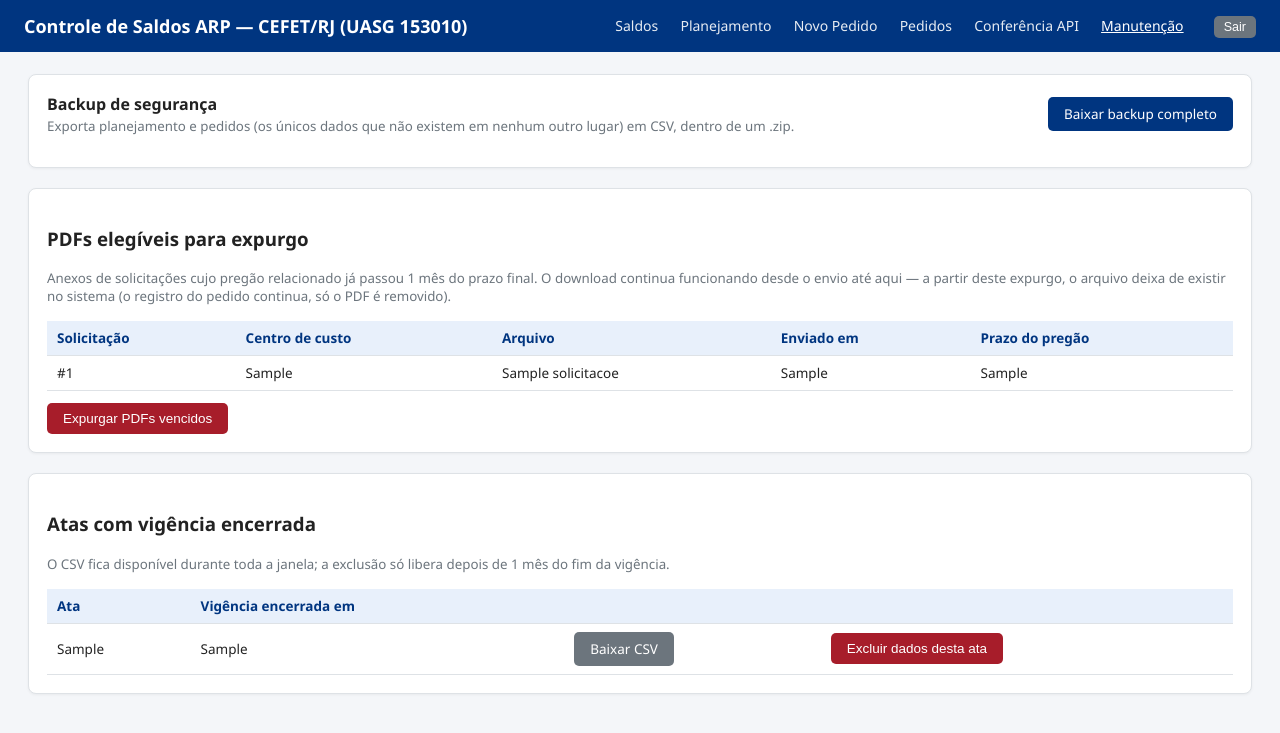
After one commit to dshoque/Controle-de-saldos, a Flask app: page /manutencao in a window 1280 px wide. The commit adds this page. Shown: the top 733 px of the page. Run offline with Flask 3, Linux system fonts and the light colour scheme; the visitor is signed in with stand-in values (Sample User, id 1); tables that the repository leaves empty hold one stand-in row (values such as "Sample post"); a database or web service that is not in the repository returns one stand-in record (values such as "Sample title"); some libraries are stand-ins or nearby versions.

Commit message:
Add files via upload

```diff
--- a/app.py
+++ b/app.py
@@ -1,7 +1,9 @@
+import csv
 import io
 import json
 import os
 import secrets
+import zipfile
 from datetime import date
 from functools import wraps
 
@@ -64,6 +66,9 @@ def calcular_saldos(conn, uasg=UASG_PADRAO):
             i.descricao,
             i.unidade,
             i.quantidade_homologada,
+            a.numero_controle_pncp_compra,
+            COALESCE(pc.liberado, FALSE) AS pregao_liberado,
+            pc.prazo_final AS pregao_prazo_final,
             COALESCE((
                 SELECT SUM(pe.quantidade_solicitada) FROM pedidos pe
                 WHERE pe.numero_ata = p.numero_ata AND pe.uasg = p.uasg AND pe.numero_item = p.numero_item
@@ -71,6 +76,9 @@ def calcular_saldos(conn, uasg=UASG_PADRAO):
             ), 0) AS usado
         FROM planejamento p
         LEFT JOIN itens i ON i.numero_ata = p.numero_ata AND i.uasg = p.uasg AND i.numero_item = p.numero_item
+        LEFT JOIN arps a ON a.numero_ata = p.numero_ata AND a.uasg = p.uasg
+        LEFT JOIN pregoes_controle pc ON pc.numero_controle_pncp_compra = a.numero_controle_pncp_compra
+                                       AND pc.uasg = p.uasg
         WHERE p.uasg = %s
         ORDER BY p.numero_ata, p.numero_item, p.centro_custo
     """, (uasg,)).fetchall()
@@ -81,6 +89,16 @@ def calcular_saldos(conn, uasg=UASG_PADRAO):
         d["saldo"] = d["quantidade_planejada"] - d["usado"]
         resultado.append(d)
     return resultado
+
+
+def pregao_aberto(linha):
+    """Confere se o pregão de uma linha de calcular_saldos() está liberado e dentro do prazo."""
+    if not linha.get("pregao_liberado"):
+        return False
+    prazo = linha.get("pregao_prazo_final")
+    if not prazo:
+        return True
+    return date.today().isoformat() <= str(prazo)
 
 
 def somar_planejamento_por_item(conn, uasg=UASG_PADRAO):
@@ -276,15 +294,41 @@ def planejamento_lote_lista():
     conn = db.get_conn()
     try:
         pregoes = conn.execute("""
-            SELECT numero_controle_pncp_compra, numero_compra, ano_compra, COUNT(*) AS qtd_atas
-            FROM arps
-            WHERE uasg = %s AND numero_controle_pncp_compra IS NOT NULL AND numero_controle_pncp_compra <> ''
-            GROUP BY numero_controle_pncp_compra, numero_compra, ano_compra
-            ORDER BY ano_compra DESC, numero_compra DESC
+            SELECT a.numero_controle_pncp_compra, a.numero_compra, a.ano_compra, COUNT(*) AS qtd_atas,
+                   COALESCE(pc.liberado, FALSE) AS liberado, pc.prazo_final
+            FROM arps a
+            LEFT JOIN pregoes_controle pc ON pc.numero_controle_pncp_compra = a.numero_controle_pncp_compra
+                                           AND pc.uasg = a.uasg
+            WHERE a.uasg = %s AND a.numero_controle_pncp_compra IS NOT NULL AND a.numero_controle_pncp_compra <> ''
+            GROUP BY a.numero_controle_pncp_compra, a.numero_compra, a.ano_compra, pc.liberado, pc.prazo_final
+            ORDER BY a.ano_compra DESC, a.numero_compra DESC
         """, (UASG_PADRAO,)).fetchall()
         return render_template("planejamento_lote_lista.html", pregoes=pregoes)
     finally:
         conn.close()
+
+
+@app.route("/planejamento/lote/<path:pregao_id>/liberar", methods=["POST"])
+@requer_login
+def planejamento_lote_liberar(pregao_id):
+    liberado = request.form.get("liberado") == "on"
+    prazo_final = request.form.get("prazo_final", "").strip() or None
+    conn = db.get_conn()
+    try:
+        conn.execute("""
+            INSERT INTO pregoes_controle (numero_controle_pncp_compra, uasg, liberado, prazo_final, atualizado_em)
+            VALUES (%s, %s, %s, %s, %s)
+            ON CONFLICT (numero_controle_pncp_compra, uasg) DO UPDATE SET
+                liberado = excluded.liberado, prazo_final = excluded.prazo_final, atualizado_em = excluded.atualizado_em
+        """, (pregao_id, UASG_PADRAO, liberado, prazo_final, db.agora()))
+        conn.commit()
+        if liberado:
+            flash(f"Pregão liberado para solicitação{f' até {prazo_final}' if prazo_final else ''}.", "sucesso")
+        else:
+            flash("Pregão fechado para solicitação.", "sucesso")
+    finally:
+        conn.close()
+    return redirect(url_for("planejamento_lote_lista"))
 
 
 @app.route("/planejamento/lote/<path:pregao_id>", methods=["GET", "POST"])
@@ -516,7 +560,8 @@ def solicitar_form(token):
         centro = conn.execute("SELECT codigo, nome FROM centros_custo WHERE token=%s", (token,)).fetchone()
         if not centro:
             abort(404)
-        itens = [s for s in calcular_saldos(conn) if s["centro_custo"] == centro["codigo"]]
+        itens = [s for s in calcular_saldos(conn)
+                 if s["centro_custo"] == centro["codigo"] and pregao_aberto(s)]
         return render_template("solicitar.html", centro=centro, itens=itens, token=token)
     finally:
         conn.close()
@@ -538,7 +583,17 @@ def solicitar_confirmar(token):
             flash("O anexo precisa ser um arquivo .pdf.", "erro")
             return redirect(url_for("solicitar_form", token=token))
 
-        saldos_centro = [s for s in calcular_saldos(conn) if s["centro_custo"] == centro["codigo"]]
+        saldos_centro = [s for s in calcular_saldos(conn)
+                          if s["centro_custo"] == centro["codigo"] and pregao_aberto(s)]
+
+        # Reenvio: o que já está "Solicitado" para este item vai ser substituído (não somado),
+        # então devolve essa quantidade ao saldo disponível antes de validar o novo valor.
+        pendentes = conn.execute("""
+            SELECT numero_ata, numero_item, SUM(quantidade_solicitada) AS total
+            FROM pedidos WHERE uasg=%s AND centro_custo=%s AND status='Solicitado'
+            GROUP BY numero_ata, numero_item
+        """, (UASG_PADRAO, centro["codigo"])).fetchall()
+        pendentes_map = {(p["numero_ata"], p["numero_item"]): p["total"] for p in pendentes}
 
         pedidos_a_criar = []
         erros = []
@@ -554,10 +609,11 @@ def solicitar_confirmar(token):
                 continue
             if quantidade <= 0:
                 continue
-            if quantidade - saldo["saldo"] > 1e-6:
+            saldo_efetivo = saldo["saldo"] + pendentes_map.get((saldo["numero_ata"], saldo["numero_item"]), 0)
+            if quantidade - saldo_efetivo > 1e-6:
                 erros.append(
                     f"Item {saldo['numero_item']} (ata {saldo['numero_ata']}): pedido de {quantidade:.2f} "
-                    f"excede o saldo disponível de {saldo['saldo']:.2f}."
+                    f"excede o saldo disponível de {saldo_efetivo:.2f}."
                 )
                 continue
             pedidos_a_criar.append((saldo["numero_ata"], saldo["numero_item"], quantidade))
@@ -581,6 +637,13 @@ def solicitar_confirmar(token):
         solicitacao_id = solicitacao["id"]
 
         for numero_ata, numero_item, quantidade in pedidos_a_criar:
+            # Reenvio antes do prazo: o pedido anterior ainda não decidido (Solicitado) é substituído
+            # pelo novo, sem apagar o histórico nem o PDF antigo. Itens já Empenhado/Não Empenhado
+            # (decisão já tomada pela DIARP) não são tocados.
+            conn.execute("""
+                UPDATE pedidos SET status='Substituído', atualizado_em=%s
+                WHERE numero_ata=%s AND uasg=%s AND numero_item=%s AND centro_custo=%s AND status='Solicitado'
+            """, (ts, numero_ata, UASG_PADRAO, numero_item, centro["codigo"]))
             conn.execute("""
                 INSERT INTO pedidos (solicitacao_id, data_pedido, numero_ata, uasg, numero_item, centro_custo,
                                       quantidade_solicitada, status, criado_em, atualizado_em)
@@ -729,6 +792,144 @@ def modelo_pedido_xlsx():
         conn.close()
 
 
+# -------------------------------------------------------------- manutenção --
+# Expurgo de PDF vencido, exportação/exclusão de atas com vigência encerrada e backup de segurança.
+# Tudo disparado manualmente por botão — sem depender de agendador externo.
+
+SQL_PDFS_ELEGIVEIS = """
+    SELECT s.id, s.centro_custo, s.nome_arquivo_pdf, s.data_solicitacao, MAX(pc.prazo_final) AS prazo_mais_recente
+    FROM solicitacoes s
+    JOIN pedidos pe ON pe.solicitacao_id = s.id
+    JOIN arps a ON a.numero_ata = pe.numero_ata AND a.uasg = pe.uasg
+    LEFT JOIN pregoes_controle pc ON pc.numero_controle_pncp_compra = a.numero_controle_pncp_compra AND pc.uasg = a.uasg
+    WHERE s.conteudo_pdf IS NOT NULL
+    GROUP BY s.id, s.centro_custo, s.nome_arquivo_pdf, s.data_solicitacao
+    HAVING MAX(pc.prazo_final) IS NOT NULL AND MAX(pc.prazo_final)::date <= (CURRENT_DATE - INTERVAL '1 month')
+"""
+
+
+def _linhas_para_csv_bytes(linhas):
+    buf = io.StringIO()
+    if linhas:
+        writer = csv.DictWriter(buf, fieldnames=list(linhas[0].keys()))
+        writer.writeheader()
+        for linha in linhas:
+            writer.writerow(dict(linha))
+    return buf.getvalue().encode("utf-8-sig")
+
+
+@app.route("/manutencao")
+@requer_login
+def manutencao():
+    conn = db.get_conn()
+    try:
+        pdfs_elegiveis = conn.execute(SQL_PDFS_ELEGIVEIS).fetchall()
+
+        atas_vencidas = conn.execute("""
+            SELECT numero_ata, data_vigencia_fim,
+                   (data_vigencia_fim::date <= CURRENT_DATE - INTERVAL '1 month') AS elegivel_exclusao
+            FROM arps
+            WHERE uasg = %s AND data_vigencia_fim IS NOT NULL AND data_vigencia_fim <> ''
+                  AND data_vigencia_fim::date <= CURRENT_DATE
+            ORDER BY data_vigencia_fim
+        """, (UASG_PADRAO,)).fetchall()
+
+        return render_template("manutencao.html", pdfs_elegiveis=pdfs_elegiveis, atas_vencidas=atas_vencidas)
+    finally:
+        conn.close()
+
+
+@app.route("/manutencao/pdfs/expurgar", methods=["POST"])
+@requer_login
+def manutencao_expurgar_pdfs():
+    conn = db.get_conn()
+    try:
+        ids = [r["id"] for r in conn.execute(SQL_PDFS_ELEGIVEIS).fetchall()]
+        if ids:
+            conn.execute("UPDATE solicitacoes SET conteudo_pdf = NULL WHERE id = ANY(%s)", (ids,))
+            conn.commit()
+        flash(f"{len(ids)} PDF(s) expurgado(s) (mais de 1 mês após o prazo do pregão).", "sucesso")
+    finally:
+        conn.close()
+    return redirect(url_for("manutencao"))
+
+
+@app.route("/manutencao/atas/<path:numero_ata>/csv")
+@requer_login
+def manutencao_ata_csv(numero_ata):
+    conn = db.get_conn()
+    try:
+        linhas = conn.execute("""
+            SELECT i.numero_ata, i.numero_item, i.descricao, p.centro_custo,
+                   COALESCE(p.quantidade_planejada, 0) AS quantidade_planejada,
+                   COALESCE((
+                       SELECT SUM(pe.quantidade_solicitada) FROM pedidos pe
+                       WHERE pe.numero_ata = i.numero_ata AND pe.uasg = i.uasg AND pe.numero_item = i.numero_item
+                             AND pe.centro_custo = p.centro_custo AND pe.status = 'Empenhado'
+                   ), 0) AS empenhado,
+                   COALESCE((
+                       SELECT SUM(pe.quantidade_solicitada) FROM pedidos pe
+                       WHERE pe.numero_ata = i.numero_ata AND pe.uasg = i.uasg AND pe.numero_item = i.numero_item
+                             AND pe.centro_custo = p.centro_custo AND pe.status = 'Solicitado'
+                   ), 0) AS solicitado_pendente
+            FROM itens i
+            LEFT JOIN planejamento p ON p.numero_ata = i.numero_ata AND p.uasg = i.uasg AND p.numero_item = i.numero_item
+            WHERE i.numero_ata = %s AND i.uasg = %s
+            ORDER BY i.numero_item, p.centro_custo
+        """, (numero_ata, UASG_PADRAO)).fetchall()
+
+        conteudo = _linhas_para_csv_bytes(linhas)
+        nome = f"ata_{numero_ata.replace('/', '-')}.csv"
+        return send_file(io.BytesIO(conteudo), as_attachment=True, download_name=nome, mimetype="text/csv")
+    finally:
+        conn.close()
+
+
+@app.route("/manutencao/atas/<path:numero_ata>/excluir", methods=["POST"])
+@requer_login
+def manutencao_ata_excluir(numero_ata):
+    conn = db.get_conn()
+    try:
+        elegivel = conn.execute("""
+            SELECT (data_vigencia_fim::date <= CURRENT_DATE - INTERVAL '1 month') AS ok
+            FROM arps WHERE numero_ata=%s AND uasg=%s AND data_vigencia_fim IS NOT NULL AND data_vigencia_fim <> ''
+        """, (numero_ata, UASG_PADRAO)).fetchone()
+        if not elegivel or not elegivel["ok"]:
+            flash("Esta ata ainda não passou 1 mês do fim da vigência — exclusão bloqueada.", "erro")
+            return redirect(url_for("manutencao"))
+
+        conn.execute("DELETE FROM pedidos WHERE numero_ata=%s AND uasg=%s", (numero_ata, UASG_PADRAO))
+        conn.execute("DELETE FROM planejamento WHERE numero_ata=%s AND uasg=%s", (numero_ata, UASG_PADRAO))
+        conn.execute("DELETE FROM empenhos WHERE numero_ata=%s AND uasg=%s", (numero_ata, UASG_PADRAO))
+        conn.execute("DELETE FROM itens WHERE numero_ata=%s AND uasg=%s", (numero_ata, UASG_PADRAO))
+        conn.execute("DELETE FROM arps WHERE numero_ata=%s AND uasg=%s", (numero_ata, UASG_PADRAO))
+        conn.commit()
+        flash(f"Dados da ata {numero_ata} excluídos do sistema.", "sucesso")
+    finally:
+        conn.close()
+    return redirect(url_for("manutencao"))
+
+
+@app.route("/manutencao/backup.zip")
+@requer_login
+def manutencao_backup():
+    conn = db.get_conn()
+    try:
+        planejamento_rows = conn.execute(
+            "SELECT * FROM planejamento ORDER BY numero_ata, numero_item, centro_custo").fetchall()
+        pedidos_rows = conn.execute("SELECT * FROM pedidos ORDER BY id").fetchall()
+
+        buf = io.BytesIO()
+        with zipfile.ZipFile(buf, "w", zipfile.ZIP_DEFLATED) as zf:
+            zf.writestr("planejamento.csv", _linhas_para_csv_bytes(planejamento_rows))
+            zf.writestr("pedidos.csv", _linhas_para_csv_bytes(pedidos_rows))
+        buf.seek(0)
+        nome = f"backup_{date.today().isoformat()}.zip"
+        return send_file(buf, as_attachment=True, download_name=nome, mimetype="application/zip")
+    finally:
+        conn.close()
+
+
 if __name__ == "__main__":
     # use_reloader=False: o watcher padrão fica reiniciando o processo sozinho neste ambiente
     # (detecta mudanças espúrias em arquivos do site-packages), derrubando requisições em andamento.
--- a/templates/base.html
+++ b/templates/base.html
@@ -55,6 +55,10 @@
         <a href="{{ url_for('novo_pedido_form') }}" class="{{ 'ativo' if request.endpoint and 'novo_pedido' in request.endpoint }}">Novo Pedido</a>
         <a href="{{ url_for('pedidos') }}" class="{{ 'ativo' if request.endpoint=='pedidos' }}">Pedidos</a>
         <a href="{{ url_for('conferencia') }}" class="{{ 'ativo' if request.endpoint=='conferencia' }}">Conferência API</a>
+        <a href="{{ url_for('manutencao') }}" class="{{ 'ativo' if request.endpoint and 'manutencao' in request.endpoint }}">Manutenção</a>
+        <form method="post" action="{{ url_for('logout') }}" class="inline" style="margin-left:8px;">
+            <button type="submit" class="secundario" style="padding:4px 10px; font-size:12.5px;">Sair</button>
+        </form>
     </nav>
 </header>
 <main>
--- /dev/null
+++ b/templates/manutencao.html
@@ -0,0 +1,66 @@
+{% extends "base.html" %}
+{% block title %}Manutenção{% endblock %}
+{% block content %}
+
+<div class="card">
+    <div class="toolbar" style="justify-content: space-between;">
+        <div>
+            <strong>Backup de segurança</strong>
+            <small class="ajuda" style="margin-top:2px;">Exporta planejamento e pedidos (os únicos dados que não existem em nenhum outro lugar) em CSV, dentro de um .zip.</small>
+        </div>
+        <a class="btn" href="{{ url_for('manutencao_backup') }}">Baixar backup completo</a>
+    </div>
+</div>
+
+<div class="card">
+    <h3>PDFs elegíveis para expurgo</h3>
+    <p><small class="ajuda">Anexos de solicitações cujo pregão relacionado já passou 1 mês do prazo final. O download continua funcionando desde o envio até aqui — a partir deste expurgo, o arquivo deixa de existir no sistema (o registro do pedido continua, só o PDF é removido).</small></p>
+    <table>
+        <thead><tr><th>Solicitação</th><th>Centro de custo</th><th>Arquivo</th><th>Enviado em</th><th>Prazo do pregão</th></tr></thead>
+        <tbody>
+        {% for p in pdfs_elegiveis %}
+            <tr>
+                <td>#{{ p.id }}</td><td>{{ p.centro_custo }}</td><td>{{ p.nome_arquivo_pdf }}</td>
+                <td>{{ p.data_solicitacao }}</td><td>{{ p.prazo_mais_recente }}</td>
+            </tr>
+        {% else %}
+            <tr><td colspan="5">Nenhum PDF elegível para expurgo no momento.</td></tr>
+        {% endfor %}
+        </tbody>
+    </table>
+    {% if pdfs_elegiveis %}
+    <form method="post" action="{{ url_for('manutencao_expurgar_pdfs') }}" style="margin-top:12px;"
+          onsubmit="return confirm('Expurgar {{ pdfs_elegiveis|length }} PDF(s)? Essa ação não pode ser desfeita.');">
+        <button type="submit" class="perigo">Expurgar PDFs vencidos</button>
+    </form>
+    {% endif %}
+</div>
+
+<div class="card">
+    <h3>Atas com vigência encerrada</h3>
+    <p><small class="ajuda">O CSV fica disponível durante toda a janela; a exclusão só libera depois de 1 mês do fim da vigência.</small></p>
+    <table>
+        <thead><tr><th>Ata</th><th>Vigência encerrada em</th><th></th><th></th></tr></thead>
+        <tbody>
+        {% for a in atas_vencidas %}
+            <tr>
+                <td>{{ a.numero_ata }}</td><td>{{ a.data_vigencia_fim }}</td>
+                <td><a class="btn secundario" href="{{ url_for('manutencao_ata_csv', numero_ata=a.numero_ata) }}">Baixar CSV</a></td>
+                <td>
+                    {% if a.elegivel_exclusao %}
+                    <form method="post" action="{{ url_for('manutencao_ata_excluir', numero_ata=a.numero_ata) }}"
+                          onsubmit="return confirm('Excluir definitivamente os dados da ata {{ a.numero_ata }}? Baixe o CSV antes, se ainda não baixou. Essa ação não pode ser desfeita.');">
+                        <button type="submit" class="perigo">Excluir dados desta ata</button>
+                    </form>
+                    {% else %}
+                    <small class="ajuda">Exclusão libera 1 mês após a vigência</small>
+                    {% endif %}
+                </td>
+            </tr>
+        {% else %}
+            <tr><td colspan="4">Nenhuma ata com vigência encerrada ainda.</td></tr>
+        {% endfor %}
+        </tbody>
+    </table>
+</div>
+{% endblock %}
--- a/templates/pedidos.html
+++ b/templates/pedidos.html
@@ -28,6 +28,7 @@
                 <td>
                     {% if p.status == 'Empenhado' %}<span class="badge badge-ok">{{ p.status }}</span>
                     {% elif p.status == 'Não Empenhado' %}<span class="badge badge-neutro">{{ p.status }}</span>
+                    {% elif p.status == 'Substituído' %}<span class="badge badge-neutro" title="Substituído por um reenvio mais recente">{{ p.status }}</span>
                     {% else %}<span class="badge badge-erro" style="background:#fff3cd; color:#856404;">{{ p.status }}</span>
                     {% endif %}
                 </td>
--- a/templates/solicitar.html
+++ b/templates/solicitar.html
@@ -49,7 +49,7 @@
 
     {% if not itens %}
     <div class="card">
-        <p>Ainda não há itens planejados para {{ centro.nome }}. Fale com a DIARP para lançar o planejamento antes de enviar pedidos.</p>
+        <p>Não há itens disponíveis para pedido no momento para {{ centro.nome }} — ou ainda não há planejamento lançado, ou nenhum pregão está liberado/dentro do prazo. Fale com a DIARP.</p>
     </div>
     {% else %}
     <form method="post" enctype="multipart/form-data">
```
Also changed, not shown: db.py (+10 -1 lines), templates/planejamento_lote_lista.html (+24 -3 lines).
